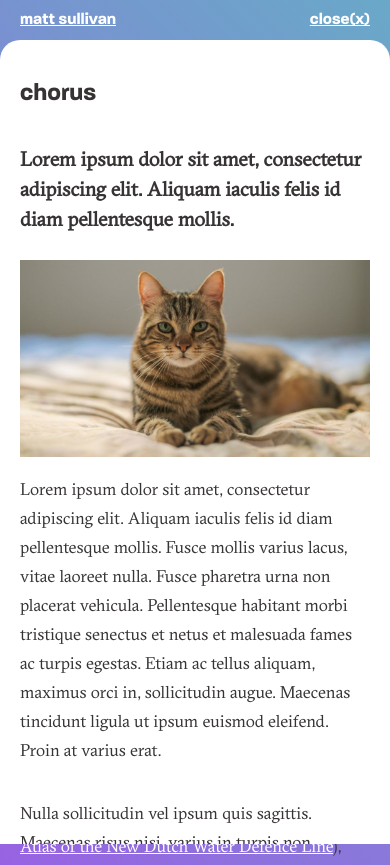
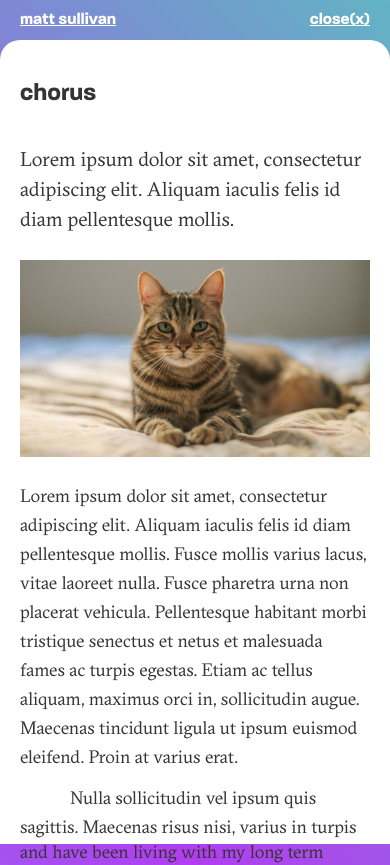
Before and after one commit to mjsxi/website-v4, a Next.js app: page /projects/chorus in a window 390 px wide. Shown: the top 865 px of the page. Built offline with nearby package versions, Linux system fonts and the light colour scheme.

Commit message:
small tweaks for styling

```diff
--- a/pages/_app.js
+++ b/pages/_app.js
@@ -1,7 +1,9 @@
 import '../styles/globals.scss'
 
 function MyApp({ Component, pageProps }) {
-  return <Component {...pageProps} />
+  return (
+    <Component {...pageProps} />
+  )
 }
 
 export default MyApp
--- a/pages/projects/chorus.js
+++ b/pages/projects/chorus.js
@@ -17,11 +17,11 @@ export default function Main() {
         <Nav />
         <MainPage />
 
-
         <motion.div
           className={styles.proContainer}
           initial="hidden"
           animate="visible"
+          exit="hidden"
           variants={{
             hidden: {
               y: "100%"
--- a/styles/globals.scss
+++ b/styles/globals.scss
@@ -4,14 +4,14 @@ body {
   margin: 0;
 
   background: linear-gradient(45deg, #6385f2, #4de9f2, #b03ef0, #37f5ab);
-  background-size: 800% 800%;
+  background-size: 400% 400%;
   -webkit-animation: bg-gradient 80s ease infinite;
   -moz-animation: bg-gradient 80s ease infinite;
   -o-animation: bg-gradient 80s ease infinite;
   animation: bg-gradient 80s ease infinite;
 
   font-family: gt-sectra;
-  font-size: 17px;
+  font-size: 18px;
   line-height: 29px;
 
   color: #373333;
--- a/styles/main.module.scss
+++ b/styles/main.module.scss
@@ -48,10 +48,15 @@
     color: #ffffff;
   }
 
+  @media (max-width: 1010px) {
+    font-size: 4.65vw;
+    line-height: 5.5vw;
+  }
+
   @media (max-width: 600px) {
-    margin-top: 80px;
-    font-size: 24px;
-    line-height: 29px;
+    margin-top: 60px;
+    font-size: 8.15vw;
+    line-height: 9vw;
   }
 }
 
@@ -165,6 +170,7 @@
     grid-column: 1 / span 6;
     font-size: 20px;
     line-height: 30px;
+    font-weight: 400;
 
     @media (max-width: 600px) {
       grid-column: 1 / span 10;
@@ -172,6 +178,7 @@
   }
 
   img {
+    margin-bottom: 24px;
     grid-column: 1 / span 10;
 
     @media (max-width: 600px) {
@@ -180,10 +187,17 @@
   }
 
   p{
+    text-indent: 50px;
+    margin-top: 0px;
+    margin-bottom: 12px;
     grid-column: 1 / span 6;
 
     @media (max-width: 600px) {
       grid-column: 1 / span 10;
     }
+
+    &:first-of-type {
+      text-indent: 0px;
+    }
   }
 }
```
Lines whose indentation alone changed are shown as unchanged.
